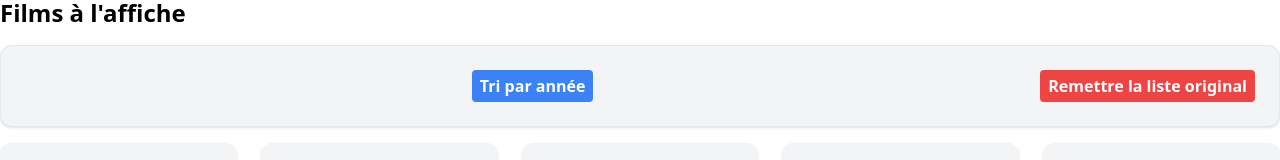
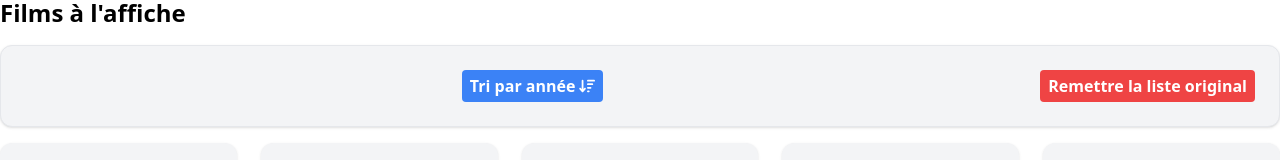
Before and after one commit to keizien/tp3-react-js, a React (Vite) app: page / in a window 1280 px wide. Shown: the part 441-601 px from the top of the page. Built offline with nearby package versions, Linux system fonts and the light colour scheme.

Commit message:
TP6 : icone tri date croissante decroissante

```diff
--- a/package.json
+++ b/package.json
@@ -11,7 +11,8 @@
   },
   "dependencies": {
     "react": "^19.2.0",
-    "react-dom": "^19.2.0"
+    "react-dom": "^19.2.0",
+    "react-icons": "^5.5.0"
   },
   "devDependencies": {
     "@eslint/js": "^9.39.1",
--- a/src/components/MoviesList.jsx
+++ b/src/components/MoviesList.jsx
@@ -1,6 +1,8 @@
 import Section from './Section';
 import MovieCard from './MovieCard';
 import { useState } from 'react';
+import { FaArrowUpWideShort } from 'react-icons/fa6';
+import { FaArrowDownWideShort } from 'react-icons/fa6';
 
 export default function MoviesList({ movies, title }) {
   const originalList = movies;
@@ -19,15 +21,20 @@ export default function MoviesList({ movies, title }) {
     setMovies(originalList);
   };
 
+  const IconMoviesByDate = moviesAsc
+    ? FaArrowDownWideShort
+    : FaArrowUpWideShort;
+
   const filteredMovies = sortedMovies;
   return (
     <Section title={title}>
       <div className="flex bg-gray-100 rounded-xl p-4 shadow sm:p-6 border borderwhite/10">
         <button
-          className="ml-auto bg-blue-500 hover:bg-blue-700 text-white font-bold px-2 py-1 rounded"
+          className="ml-auto flex items-center gap-1 bg-blue-500 hover:bg-blue-700 text-white font-bold px-2 py-1 rounded"
           onClick={sortMoviesByDate}
         >
           Tri par année
+          <IconMoviesByDate />
         </button>
         <button
           className="ml-auto bg-red-500 hover:bg-red-700 text-white font-bold px-2 py-1 rounded"
```
Also changed, not shown: 1 other file (tests, documents, lock files or other folders).
